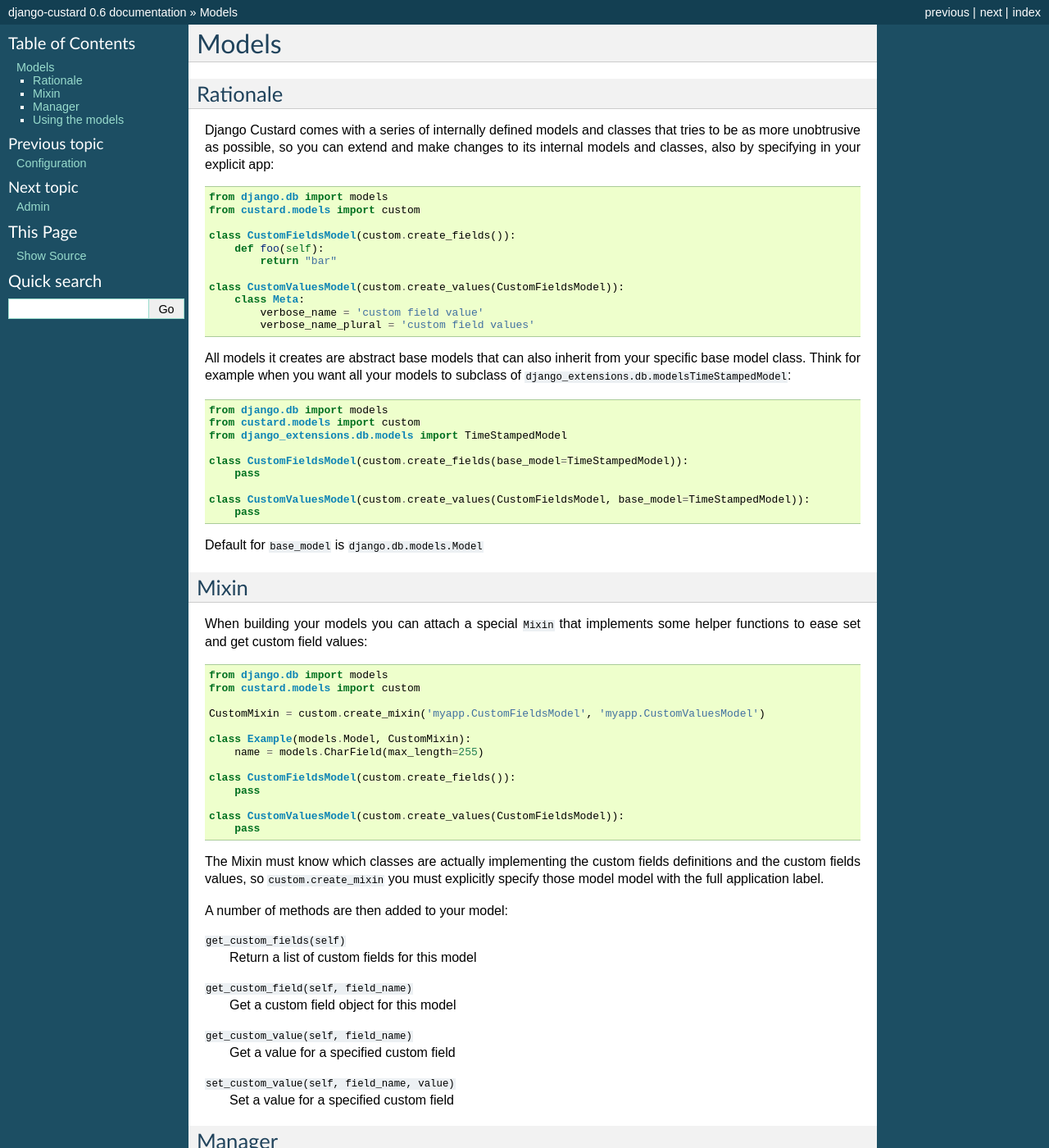
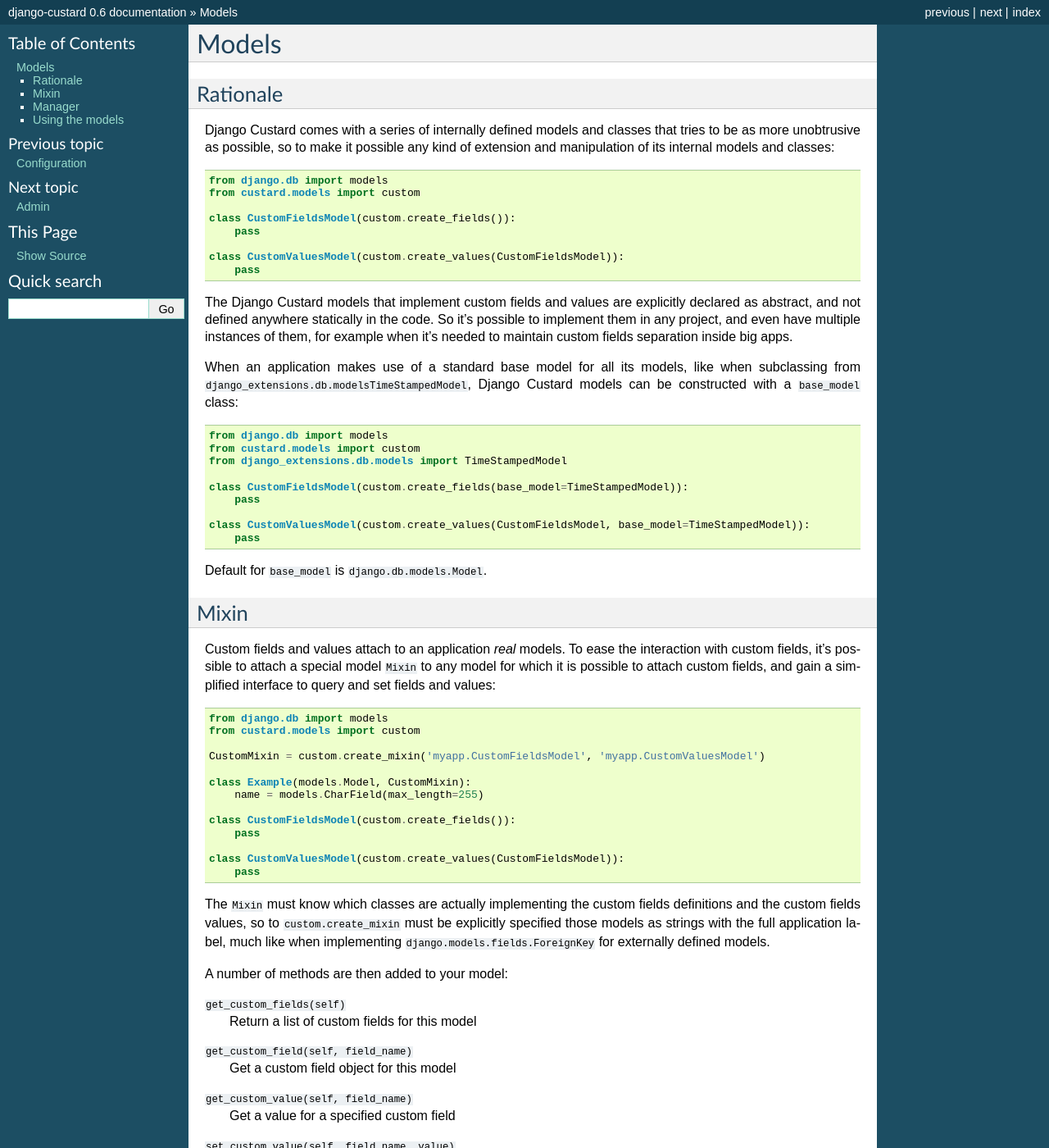
Before and after one commit to kunitoki/django-custard, a Sphinx documentation site: the page built from docs/models.rst, in a window 1280 px wide and 1400 px high. Shown: the whole window at 82% size. Built offline with Sphinx 7.4.7, drawn with Linux system fonts in a browser that asks for light colours; some of the changed text lies outside the part shown.

Commit message:
- improved documentation

```diff
--- a/CHANGELOG.rst
+++ b/CHANGELOG.rst
@@ -9,6 +9,7 @@
 
 * Added support for python 2.6/2.7/3.2 and django 1.5/1.6
 * Added test cases for forms and widgets
+* Improved settings class to be cached at runtime while being able to work with override_settings in tests
 * Fixed documentation links and sections not showing up
 
 
--- a/docs/models.rst
+++ b/docs/models.rst
@@ -5,25 +5,28 @@
 ---------
 
 Django Custard comes with a series of internally defined models and classes that
-tries to be as more unobtrusive as possible, so you can extend and make changes
-to its internal models and classes, also by specifying in your explicit app::
+tries to be as more unobtrusive as possible, so to make it possible any kind of
+extension and manipulation of its internal models and classes::
 
   from django.db import models
   from custard.models import custom
 
   class CustomFieldsModel(custom.create_fields()):
-      def foo(self):
-          return "bar"
+      pass
 
   class CustomValuesModel(custom.create_values(CustomFieldsModel)):
-      class Meta:
-          verbose_name = 'custom field value'
-          verbose_name_plural = 'custom field values'
+      pass
 
 
-All models it creates are abstract base models that can also inherit from your
-specific base model class. Think for example when you want all your models to
-subclass of ``django_extensions.db.modelsTimeStampedModel``::
+The Django Custard models that implement custom fields and values are explicitly
+declared as abstract, and not defined anywhere statically in the code. So it's
+possible to implement them in any project, and even have multiple instances of
+them, for example when it's needed to maintain custom fields separation inside
+big apps.
+
+When an application makes use of a standard base model for all its models, like
+when subclassing from ``django_extensions.db.modelsTimeStampedModel``, Django
+Custard models can be constructed with a ``base_model`` class::
 
   from django.db import models
   from custard.models import custom
@@ -36,14 +39,16 @@
       pass
 
 
-Default for ``base_model`` is ``django.db.models.Model``
+Default for ``base_model`` is ``django.db.models.Model``.
 
 
 Mixin
 -----
 
-When building your models you can attach a special ``Mixin`` that implements
-some helper functions to ease set and get custom field values::
+Custom fields and values attach to an application *real* models. To ease the
+interaction with custom fields, it's possible to attach a special model ``Mixin`` to
+any model for which it is possible to attach custom fields, and gain a simplified
+interface to query and set fields and values::
 
   from django.db import models
   from custard.models import custom
@@ -59,9 +64,11 @@
   class CustomValuesModel(custom.create_values(CustomFieldsModel)):
       pass
 
-The Mixin must know which classes are actually implementing the custom fields
-definitions and the custom fields values, so ``custom.create_mixin`` you must
-explicitly specify those model model with the full application label.
+
+The ``Mixin`` must know which classes are actually implementing the custom fields
+definitions and the custom fields values, so to ``custom.create_mixin`` must be
+explicitly specified those models as strings with the full application label, much like
+when implementing ``django.models.fields.ForeignKey`` for externally defined models.
 
 A number of methods are then added to your model:
 
@@ -82,7 +89,7 @@
 -------
 
 In order to be able to search custom fields flagged as ``searchable`` in models,
-you can create a special manager for your model needs::
+it's possible to add a special manager for any model needs::
 
   from django.db import models
   from custard.models import custom
@@ -103,20 +110,18 @@
 
 
 The Manager must know which classes are actually implementing the custom fields
-definitions and the custom fields values, so ``custom.create_manager`` you must
-explicitly specify those model model with the full application label.
+definitions and the custom fields values, so to ``custom.create_manager`` must
+explicitly be specified those models with the full application label.
 
-This way you can add this special kind of manager even to your external apps.
-
-Is then possible to execute the ``search`` method in the model, which will search
-Example instances that contains the search string and returns a queryset much
-like doing a filter call::
+Executing the ``search`` method in the model will then search Example instances
+that contains the search string in any searchable custom field defined for that
+model and returns a queryset much like doing a filter call::
 
   qs = Example.custom.search('foobar')
 
 
-It is also possible to use a specific Manager as base class for your custom
-manager::
+By passing a specific Manager class as ``base_manager`` parameter, the custom
+manager will then inherit from that base class::
 
   from django.db import models
   from custard.models import custom
@@ -136,7 +141,7 @@
 
 
 .. warning::
-   Be careful to always define a default_manager for you Model named ``objects``.
+   Be careful to always define a default_manager named ``objects`` for any Model.
    If for some reason you omit to do so, you likely will end up in runtime errors
    when you use any class in Django Custard.
 
```
Also changed, not shown: README.rst (+8 -7 lines), docs/admin.rst (+8 -8 lines), docs/configuration.rst (+9 -5 lines), docs/index.rst (+14 -13 lines), 1 other file.
